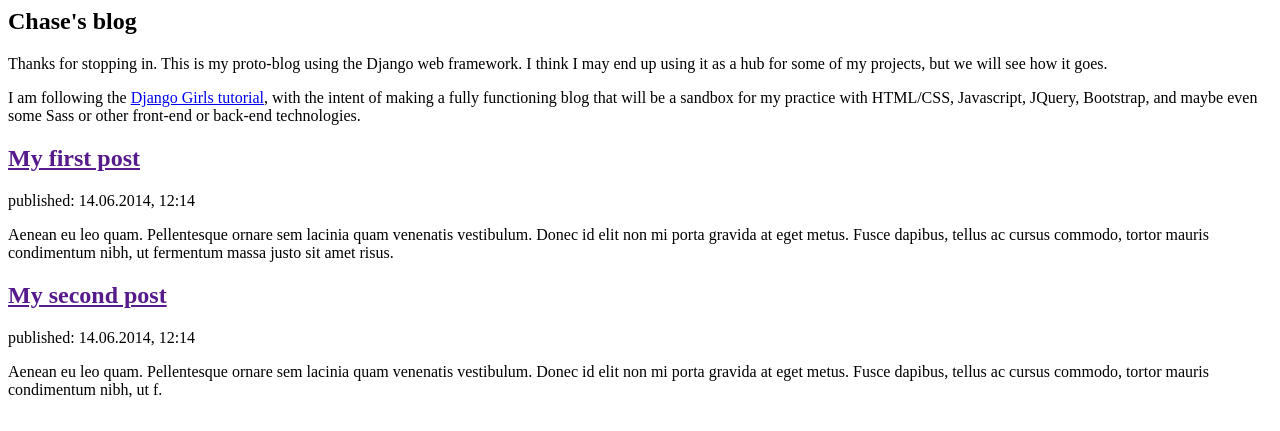
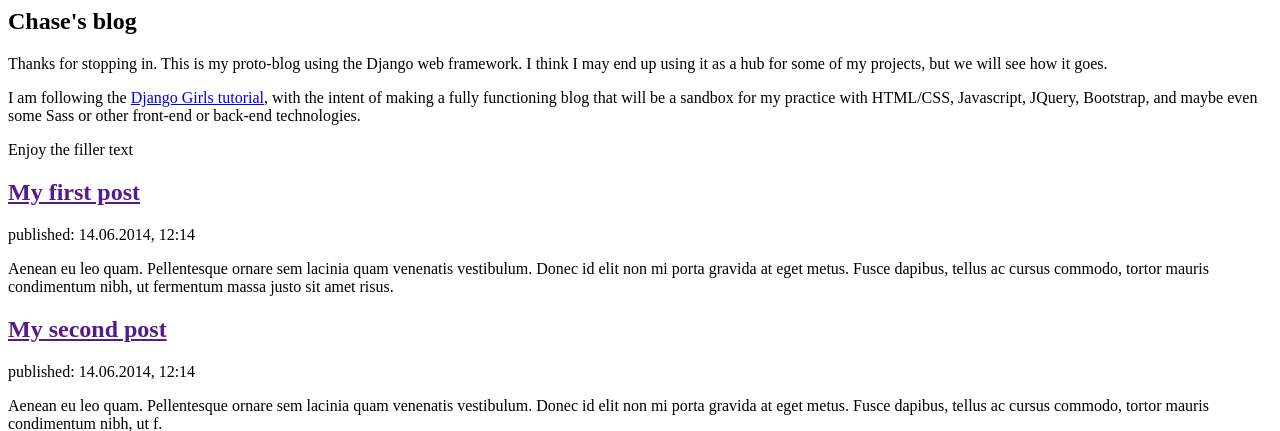
Before and after one commit to chaseladner/my-first-blog, a Django app: page / in a window 1280 px wide. Shown: the top 431 px of the page. Run offline with Django 3.2, Linux system fonts and the light colour scheme.

Commit message:
Changed HTML

```diff
--- a/blog/templates/blog/post_list.html
+++ b/blog/templates/blog/post_list.html
@@ -7,6 +7,8 @@
         <p>Thanks for stopping in. This is my proto-blog using the Django web framework. I think I may end up using it as a hub for some of my projects, but we will see how it goes. </p>
 
 		<p>I am following the <a href = 'http://tutorial.djangogirls.org/en/index.html'>Django Girls tutorial</a>, with the intent of making a fully functioning blog that will be a sandbox for my practice with HTML/CSS, Javascript, JQuery, Bootstrap, and maybe even some Sass or other front-end or back-end technologies.</p>
+
+		<p>Enjoy the filler text </p>
 
 		<div>
             <h2><a href="">My first post</a></h2>
```
